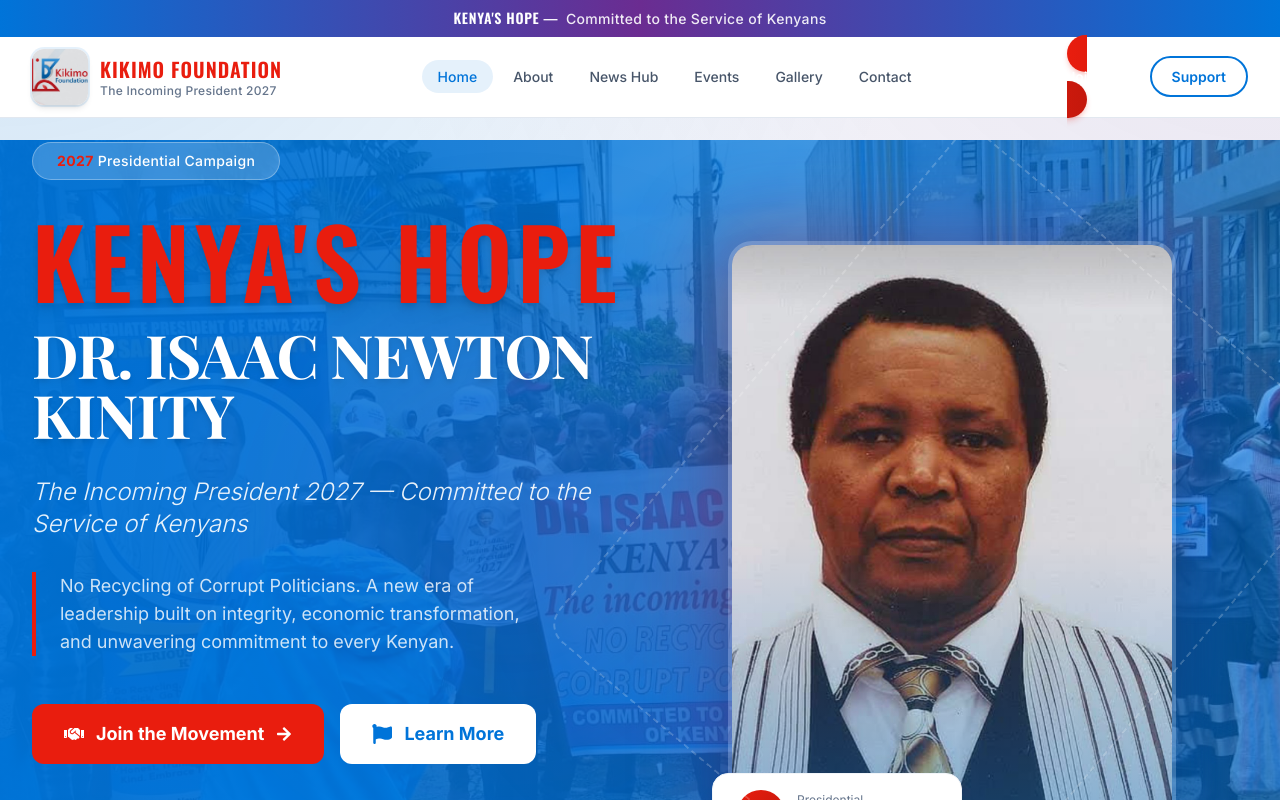
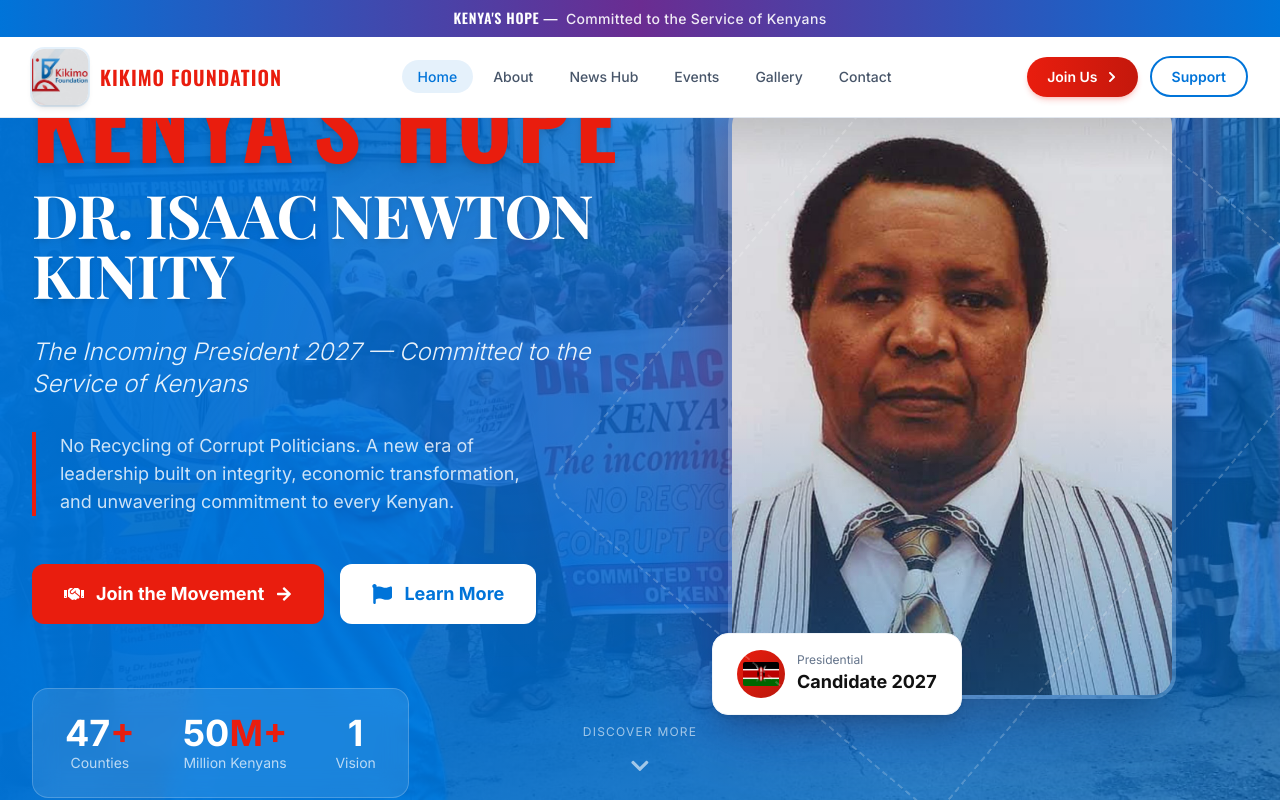
Before and after one commit to PETERMUTWIRI/kinity-2027, a Next.js app: page / in a window 1280 px wide. Shown: the top 800 px of the page. Built offline with nearby package versions, Linux system fonts and the light colour scheme; a web font is replaced by a local one.

Commit message:
fixed join us button to match the rest of the buttons

```diff
--- a/app/layout.tsx
+++ b/app/layout.tsx
@@ -254,8 +254,8 @@ export default function RootLayout({
         {/* Navigation */}
         <Navbar />
 
-        {/* Main content with transition */}
-        <main className="relative z-10 pt-[120px] lg:pt-[140px]">
+        {/* Main content with transition - tight coupling with navbar */}
+        <main className="relative z-10">
           <PageTransition>
             {children}
           </PageTransition>
--- a/components/Navbar.tsx
+++ b/components/Navbar.tsx
@@ -143,9 +143,6 @@ export default function Navbar() {
                   >
                     Kikimo Foundation
                   </motion.p>
-                  <p className="text-xs text-slate-500 font-medium tracking-wide">
-                    The Incoming President 2027
-                  </p>
                 </div>
               </Link>
 
@@ -188,12 +185,10 @@ export default function Navbar() {
                 >
                   <Link
                     href="/join-us"
-                    className="group px-5 py-2.5 rounded-full bg-gradient-to-r from-[#E91D0E] to-[#c4180c] text-white text-sm font-semibold shadow-md shadow-[#E91D0E]/20 hover:shadow-lg hover:shadow-[#E91D0E]/30 transition-all duration-300 hover:-translate-y-0.5"
+                    className="inline-flex items-center gap-2 px-5 py-2.5 rounded-full bg-gradient-to-r from-[#E91D0E] to-[#c4180c] text-white text-sm font-semibold shadow-md shadow-[#E91D0E]/20 hover:shadow-lg hover:shadow-[#E91D0E]/30 transition-all duration-300 hover:-translate-y-0.5"
                   >
-                    <span className="flex items-center gap-2">
-                      Join Us
-                      <FaChevronRight className="w-3 h-3 group-hover:translate-x-0.5 transition-transform" />
-                    </span>
+                    Join Us
+                    <FaChevronRight className="w-3 h-3 group-hover:translate-x-0.5 transition-transform" />
                   </Link>
                 </motion.div>
                 <motion.div
@@ -282,7 +277,6 @@ export default function Navbar() {
                     </div>
                     <div>
                       <p className="font-slogan text-lg text-[#E91D0E]">Kikimo Foundation</p>
-                      <p className="text-xs text-slate-500">Kenya&apos;s Hope 2027</p>
                     </div>
                   </Link>
                   <motion.button
```
